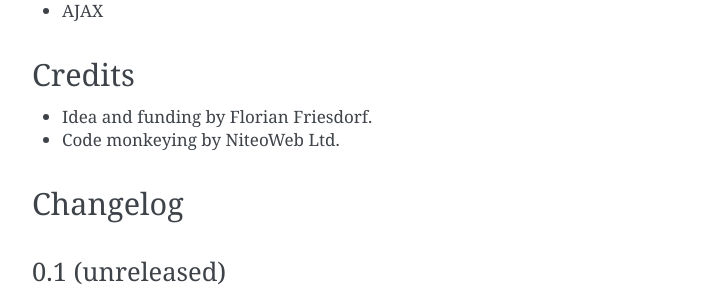
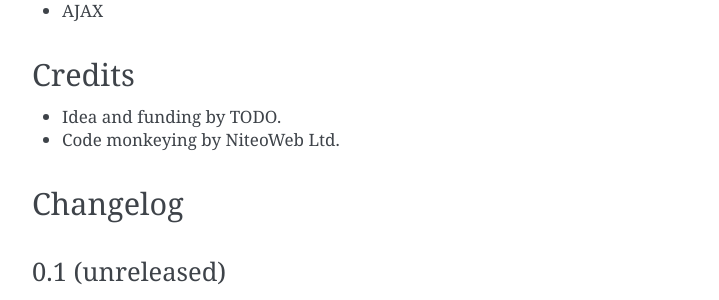
Before and after one commit to collective/collective.listusers, a Sphinx documentation site: the page built from docs/index.rst, in a window 1280 px wide and 900 px high, scrolled down 1063 px. Shown: the part 155-455 px from the top of the window, without its empty margins (388-1107 px from the left). Built offline with Sphinx 7.4.7, drawn with Linux system fonts in a browser that asks for light colours.

Commit message:
further work
git-svn-id: https://niteoweb.repositoryhosting.com/svn/niteoweb_pas/trunk@6 afe85128-105f-4aaf-9e72-249f3def22f3

```diff
--- a/docs/CREDITS.rst
+++ b/docs/CREDITS.rst
@@ -1,5 +1,5 @@
 Credits
 =======
 
-* Idea and funding by Florian Friesdorf.
+* Idea and funding by TODO.
 * Code monkeying by NiteoWeb Ltd.
```
